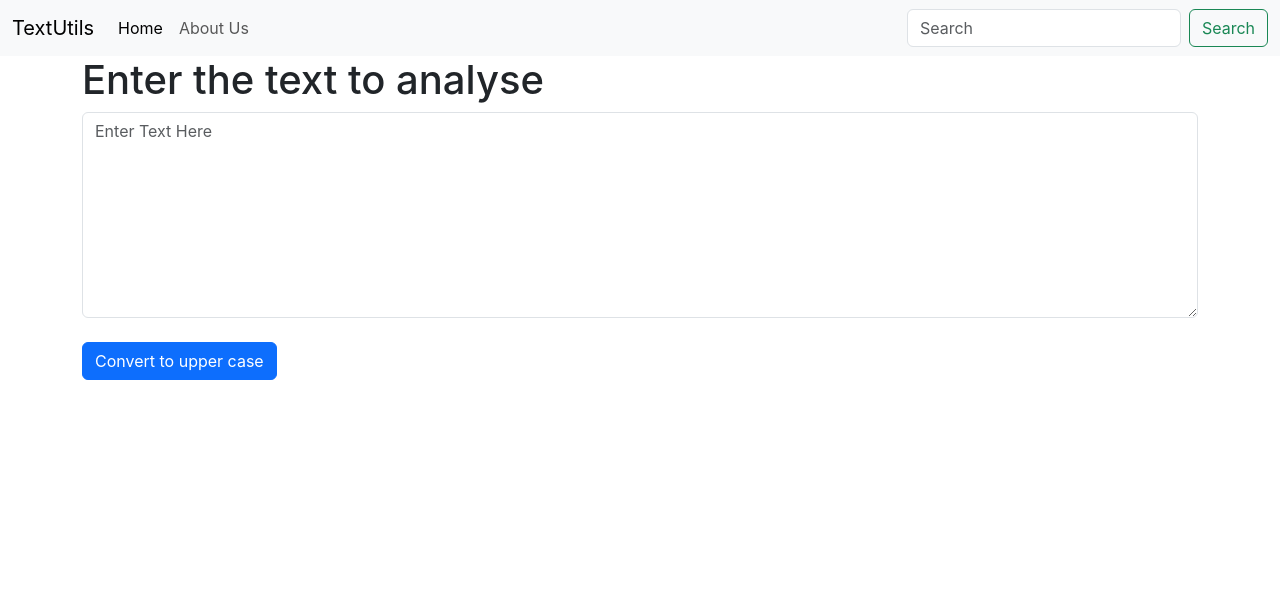
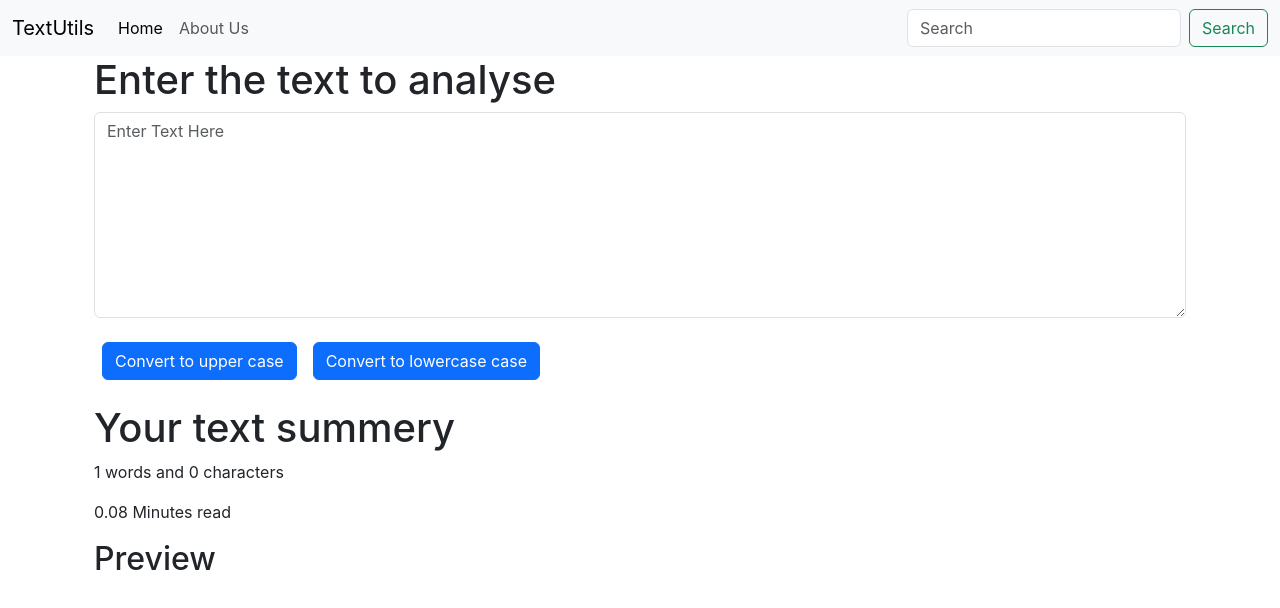
Before and after one commit to Rishikesh-00/TextUtils, a React (Create React App) app: page / in a window 1280 px wide. Shown: the top 608 px of the page. Built offline with nearby package versions, Linux system fonts and the light colour scheme.

Commit message:
git commit -m"features added -lower case ,text summery and preview"

```diff
--- a/src/components/Navbar.js
+++ b/src/components/Navbar.js
@@ -3,7 +3,7 @@ import PropTypes from "prop-types";
 
 export default function Navbar(props) {
   return (
-    <nav className="navbar navbar-expand-lg bg-body-tertiary">
+    <nav className="navbar navbar-expand-lg bg-body-tertiary bg-dark">
       <div className="container-fluid">
         <a className="navbar-brand" href="/">
           {props.title}
--- a/src/components/TextForm.js
+++ b/src/components/TextForm.js
@@ -4,23 +4,41 @@ import React,{useState} from "react";
 
 export default function TextForm(props) {
     const handelUpClick=()=>{
+      if (text.length===0)
+        alert("Empty TextField")
+      else
         setText(text.toUpperCase())
+    }
+    const handelowClick=()=>{
+      if (text.length===0)
+        alert("Empty TextField")
+      else
+        setText(text.toLowerCase())
     }
     const handelOnChange=(_)=>{
         setText(_.target.value)
     }
     const [text,setText] = useState('');
   return (
-    <div>
-        <div className="form-group">
+    <>
+
+        <div className="container">
             <h1>{props.heading}</h1>
           <textarea
             className="form-control"
             id="MyBox"
             rows="8" value={text} onChange={handelOnChange} placeholder="Enter Text Here"
           ></textarea> <br />
-          <button type="button" className="btn btn-primary" onClick={handelUpClick}>Convert to upper case</button>
+          <button type="button " className="btn btn-primary mx-2" onClick={handelUpClick}>Convert to upper case</button>
+          <button type="button " className="btn btn-primary mx-2" onClick={handelowClick}>Convert to lowercase case</button>
         </div>
-    </div>
+      <div className="container my-4">
+        <h1>Your text summery</h1>
+        <p>{text.split(" ").length} words and {text.length} characters</p>
+        <p>{0.08 * text.split(" ").length} Minutes read</p>
+        <h2>Preview</h2>
+        <p>{text}</p>
+      </div>
+    </>
   );
 }
```
